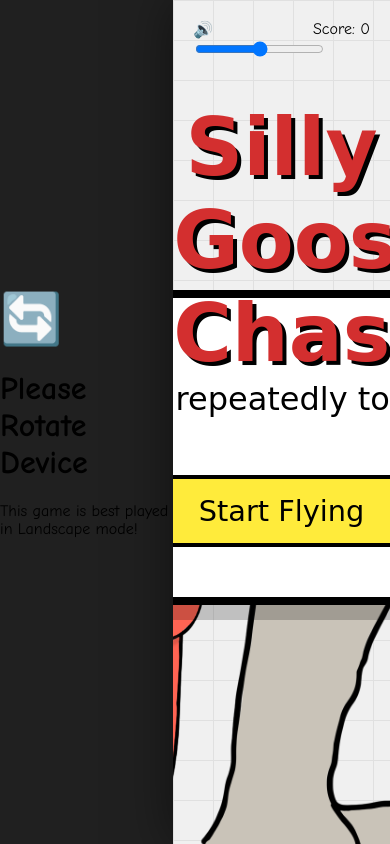
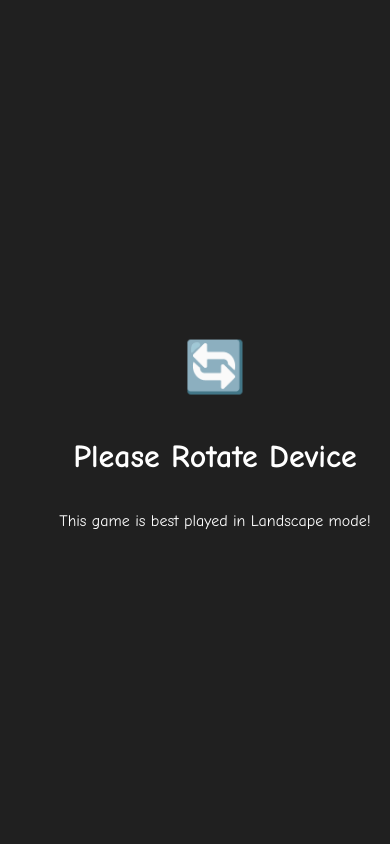
Before and after one commit to NoctoNugget95/Silly-Goose-Chase-Game, a plain HTML site: page index.html in a window 390 px wide. Drawn offline with Linux system fonts and the light colour scheme; a web font is replaced by a local one.

Commit message:
Update index.html

```diff
--- a/index.html
+++ b/index.html
@@ -12,43 +12,51 @@
     <link href="https://fonts.googleapis.com/css2?family=Barriecito&display=swap" rel="stylesheet">
 
    <style>
-        body {
+       /* 1. THE PAGE SETUP (The Flex Container) */
+        html, body {
+            width: 100%;
+            height: 100%;
             margin: 0;
             padding: 0;
-            /* New Landing Page Background (Darker outside the game) */
+            overflow: hidden; /* No scrollbars on the main page */
             background-color: #202020;
             font-family: 'Comic Sans MS', 'Chalkboard SE', sans-serif;
+
+            /* THIS CENTERS THE GAME */
+            display: flex;
+            justify-content: center;
+            align-items: center;
+
             touch-action: none;
             -webkit-user-select: none;
             user-select: none;
-            display: flex;
-            justify-content: center;
-            align-items: center;
-            min-height: 100vh;
         }
 
-        /* THE NEW "TV SCREEN" CONTAINER */
+        /* 2. THE GAME BOX (The Centerpiece) */
         #game-stage {
             position: relative;
             width: 960px;  /* Fixed Desktop Width */
-            height: 540px; /* Fixed Desktop Height (16:9) */
+            height: 540px; /* Fixed Desktop Height */
+
+            /* Background & Border */
             background-color: #f0f0f0;
             background-image:
                 linear-gradient(#e0e0e0 1px, transparent 1px),
                 linear-gradient(90deg, #e0e0e0 1px, transparent 1px);
             background-size: 40px 40px;
-            overflow: hidden; /* Chops off anything outside the box */
-            box-shadow: 0 0 50px rgba(0,0,0,0.5); /* Nice shadow for pop */
-            border: 4px solid #333; /* The "Bezel" */
+
+            border: 4px solid #333;
+            box-shadow: 0 0 50px rgba(0,0,0,0.5); /* Nice shadow */
+            overflow: hidden;
         }
 
-        /* On Mobile/Tablets, ignore the fixed size and go Full Screen */
+        /* 3. MOBILE OVERRIDE (Fills screen only on phones) */
         @media (max-width: 1024px) {
             #game-stage {
                 width: 100vw;
                 height: 100vh;
                 border: none;
-                border-radius: 0;
+                box-shadow: none;
             }
         }
 
@@ -172,6 +180,28 @@
             right: 20px;
             /* ... rest is same ... */
         }
+
+       /* --- ROTATE MESSAGE STYLES --- */
+        #rotate-message {
+            display: none !important; /* Hidden by default on Desktop/Laptop */
+            position: fixed;
+            top: 0; left: 0; width: 100%; height: 100%;
+            background: #202020; /* Dark background to match the page */
+            color: #fff;
+            z-index: 9999; /* Sit on top of EVERYTHING */
+            flex-direction: column;
+            justify-content: center;
+            align-items: center;
+            text-align: center;
+            padding: 20px;
+        }
+
+        /* SHOW ONLY ON MOBILE PORTRAIT */
+        @media only screen and (orientation: portrait) and (max-width: 768px) {
+            #rotate-message { display: flex !important; } /* Force show */
+            #game-stage { display: none !important; } /* Hide the game box */
+        }
+
     </style>
 </head>
 <body>
```
